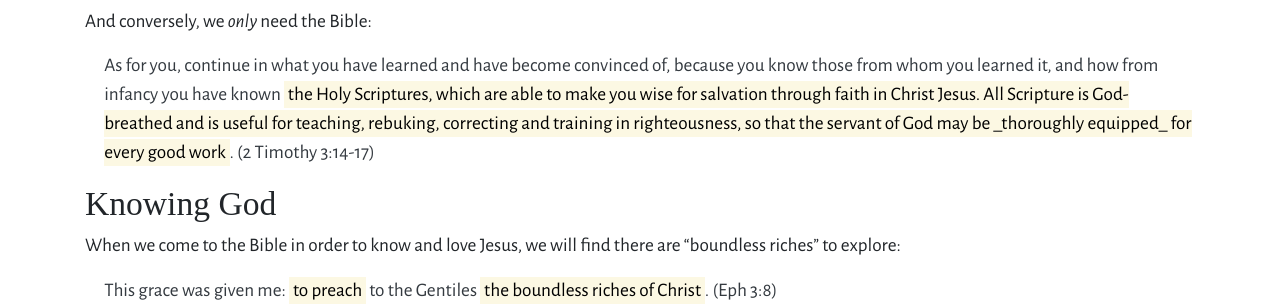
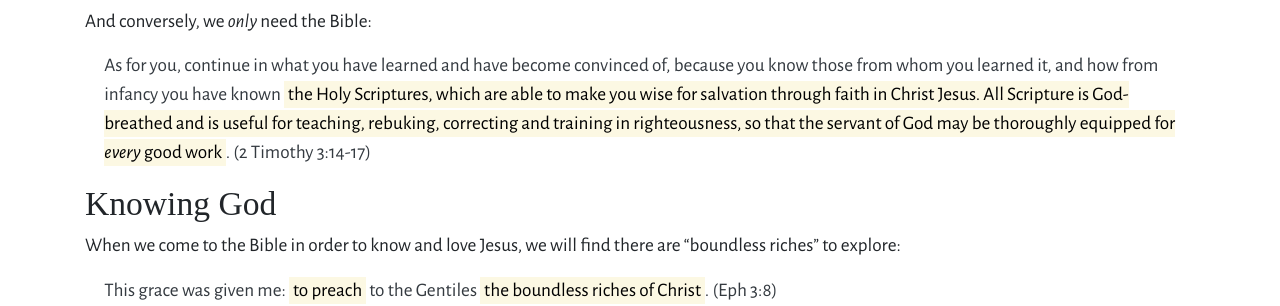
Before and after one commit to trinitysc/jekyll-blog, a Jekyll site: the page built from _articles/devotion.md, in a window 1280 px wide and 900 px high, scrolled down 4714 px. Shown: the part 175-481 px from the top of the window. Built offline with Jekyll 4.4.1, drawn with Linux system fonts in a browser that asks for light colours; some of the changed text lies outside the part shown.

```diff
--- a/_articles/devotion.md
+++ b/_articles/devotion.md
@@ -35,7 +35,7 @@ While it's hard to argue that we can ever over-emphasise the cross, sometimes we
 > In the beginning was the Word, and the Word was with God, and the Word was God. He was with God in the beginning. Through him all things were made; without him nothing was made that has been made. ... <mark>The Word became flesh and made his dwelling among us. We have seen his glory</mark>, the glory of the one and only Son, who came from the Father, full of grace and truth. (John 1:1-14)
 
 Somehow the Son of God became a human. And as a human, **Jesus voluntarily submitted himself the will of his Father**:
-> Very truly I tell you, the Son can do nothing by himself; he can do only what he sees his Father doing, because <mark>whatever the Father does the Son also does</mark> ... By myself I can do nothing; I judge only as I hear, and my judgment is just, for I seek not to please myself but him who sent me." (John 5:19-30)
+> "Very truly I tell you, the Son can do nothing by himself; he can do only what he sees his Father doing, because <mark>whatever the Father does the Son also does</mark> ... By myself I can do nothing; I judge only as I hear, and my judgment is just, for I seek not to please myself but him who sent me." (John 5:19-30)
 
 **In his submission, Jesus suffered** as he was tempted, resisting to become the perfect man.
 > Because <mark>he himself suffered</mark> when he was tempted, he is able to help those who are being tempted. (Hebrews 2:18).
@@ -126,7 +126,7 @@ So **we read the Bible primarily to find Jesus**.
 
 
 And conversely, we _only_ need the Bible:
-> As for you, continue in what you have learned and have become convinced of, because you know those from whom you learned it, and how from infancy you have known <mark>the Holy Scriptures, which are able to make you wise for salvation through faith in Christ Jesus. All Scripture is God-breathed and is useful for teaching, rebuking, correcting and training in righteousness, so that the servant of God may be _thoroughly equipped_ for every good work</mark>. (2 Timothy 3:14-17)
+> As for you, continue in what you have learned and have become convinced of, because you know those from whom you learned it, and how from infancy you have known <mark>the Holy Scriptures, which are able to make you wise for salvation through faith in Christ Jesus. All Scripture is God-breathed and is useful for teaching, rebuking, correcting and training in righteousness, so that the servant of God may be thoroughly equipped for <i>every</i> good work</mark>. (2 Timothy 3:14-17)
 
 ### Knowing God
 
```
Also changed, not shown: other parts of _articles/devotion.md (+1 -1 lines).
